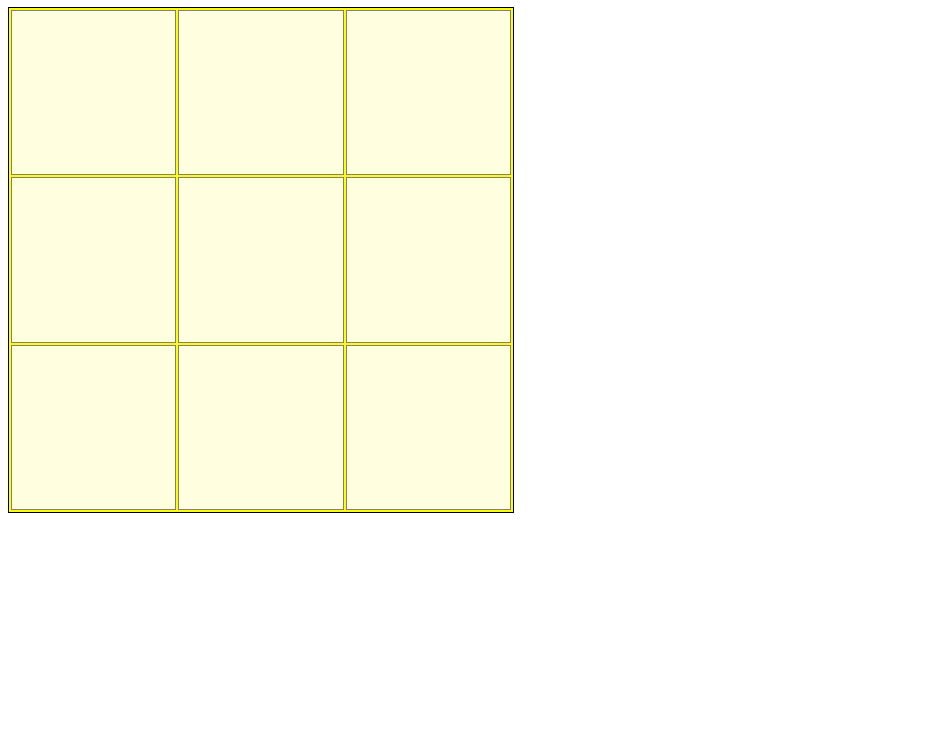
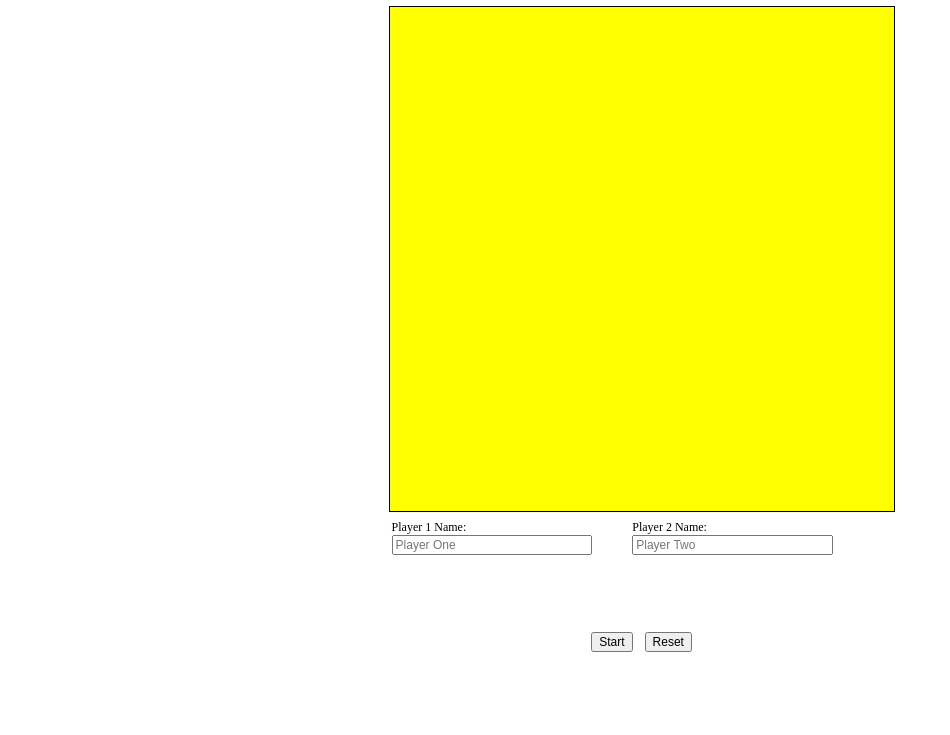
Before and after one commit to cvega13/odin-tictactoe, a plain HTML site: page index.html in a window 1280 px wide. Shown: the part 73-808 px from the top of the page, without its empty margins (0-950 px from the left). Drawn offline with Linux system fonts and the light colour scheme.

Commit message:
Add "start" and "reset" with additional styling
This commit implements a start and reset button to
the application's UI. The start button begins a match
using the names inputted by the user. The reset button
starts a new match using the already submitted names.

```diff
--- a/index.html
+++ b/index.html
@@ -10,6 +10,23 @@
     <div class="container">
         <h1 class="turn"></h1>
         <div class="board"></div>
+
+        <form class="playerNameDiv">
+            <div>
+                <label for="playerOne">Player 1 Name:</label>
+                <input type="text" id="playerOne" placeholder="Player One">
+            </div>
+            <div>
+                <label for="playerTwo">Player 2 Name:</label>
+                <input type="text" id="playerTwo" placeholder="Player Two">
+            </div>
+        </form>
+
+        <div class="buttons">
+            <button class="start">Start</button>
+            <button class="reset">Reset</button>
+        </div>
+        <h1 class="outcome"></h1>
     </div>
     <script src="javascript.js"></script>
 </body>
--- a/javascript.js
+++ b/javascript.js
@@ -153,9 +153,14 @@ function GameController(playerOneName = "Player One", playerTwoName = "Player Tw
 }
 
 function ScreenController() {
-    const game = GameController();
+    let playerOneName = "";
+    let playerTwoName = "";
+    let game = null;
     const playerTurnDiv = document.querySelector('.turn');
     const boardDiv =  document.querySelector('.board');
+    const outcomeDiv = document.querySelector('.outcome');
+    const startButton = document.querySelector('.start');
+    const resetButton = document.querySelector('.reset');
     let gameEnd = false;
 
     const updateScreen = () => {
@@ -193,16 +198,33 @@ function ScreenController() {
         updateScreen();
         if (outcome === "Win") {
             gameEnd = true;
-            playerTurnDiv.textContent = `${game.getActivePlayer().name} Wins!`;
+            outcomeDiv.textContent = `${game.getActivePlayer().name} Wins!`;
         } else if (outcome === "Tie") {
             gameEnd = true;
-            playerTurnDiv.textContent = `Tie Game!`;
+            outcomeDiv.textContent = `Tie Game!`;
         }
 
     }
     boardDiv.addEventListener("click", clickHandlerBoard);
 
-    updateScreen();
+    function startHandlerButton() {
+        playerOneName = document.querySelector("#playerOne").value;
+        playerTwoName = document.querySelector("#playerTwo").value;
+
+        if (playerOneName.length == 0 || playerOneName.length == 0) return;
+
+        game = GameController(playerOneName, playerTwoName);
+        updateScreen();
+    }
+    startButton.addEventListener("click", startHandlerButton);
+
+    function resetHandlerButton() {
+        if (playerOneName.length == 0 || playerOneName.length == 0) return;
+
+        game = GameController(playerOneName, playerTwoName);
+        updateScreen();
+    }
+    resetButton.addEventListener("click", resetHandlerButton);
 }
 
 ScreenController();
--- a/stylesheet.css
+++ b/stylesheet.css
@@ -1,3 +1,15 @@
+
+
+.container {
+    width: 99vw;
+    height: 99vh;
+    display: flex;
+    flex-direction: column;
+    align-items: center;
+    justify-content: center;
+    gap: 1vh;
+}
+
 .board {
     display: grid;
     height: 500px;
@@ -16,7 +28,30 @@
     align-items: center;
     text-align: center;
     font-size: 2rem;
-    border: 1px solid grey;
+    border: 1px solid g1rey;
     background: lightyellow;
     cursor: pointer;
 }
+
+.turn {
+    align-self: center;
+}
+
+.playerNameDiv {
+    display: flex;
+    flex-direction: row;
+    height: 100px;
+    width: 500px;
+    font-size: 1.5vh;
+}
+
+input {
+    font-size: 1em;
+    width: 80%;
+}
+
+
+.buttons > button {
+    font-size: 1.5vh;
+    margin: 0.5vh;
+}
```
